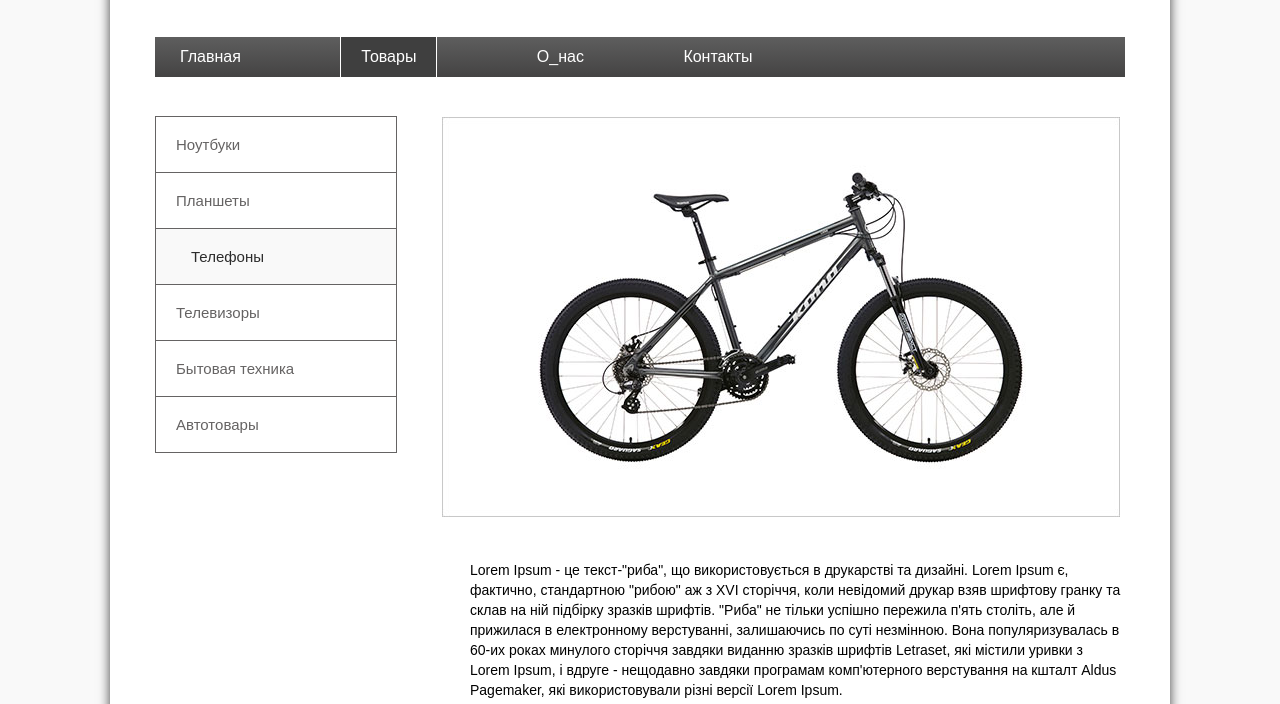
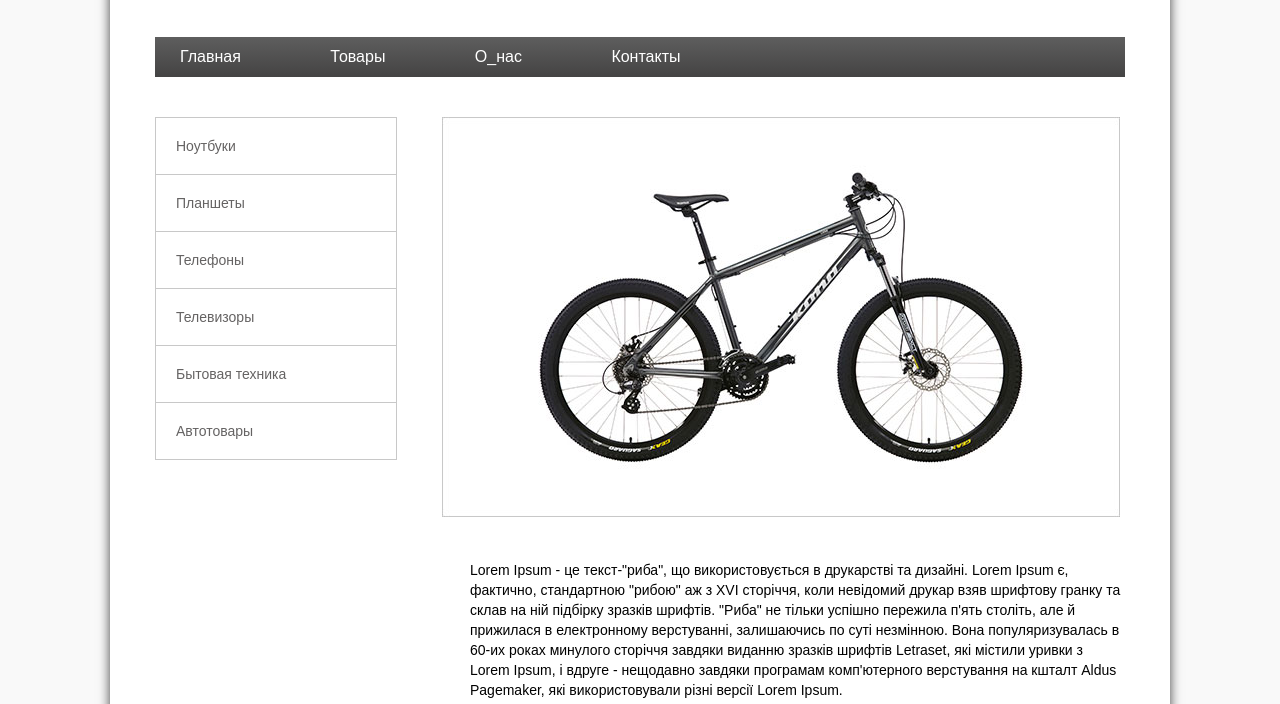
Before and after one commit to SvitlanaZh/SvitlanaZh.github.io, a plain HTML site: page index.html in a window 1280 px wide. Shown: the part 96-800 px from the top of the page. Drawn offline with Linux system fonts and the light colour scheme.

Commit message:
Changed menu and sidebar for requirement design. Added pseudo-class :hover

```diff
--- a/css/style.css
+++ b/css/style.css
@@ -8,10 +8,7 @@ a {
 }
 .wrapper {
   margin: 0 auto;
-  padding-top:  50px;
-  padding-left: 45px;
-  padding-right: 45px;
-  padding-bottom:58px;
+  padding:50px 45px 58px 45px;
   width:970px;
   background-color: #ffffff;
   -webkit-box-shadow: 0px 0px 11px 0px rgba(0,0,0,0.75);
@@ -39,7 +36,7 @@ a {
 .navigation ul li {
   display: inline-block;
   margin-left: 25px;
-  margin-right: 70px;
+  margin-right: 60px;
   }
 
 
@@ -49,43 +46,46 @@ a {
 
 }
 
-.navigation ul li:nth-child(2)  {
+.navigation ul li:hover  {
   padding-left: 20px;
   padding-right: 20px;
   background-color: #3f3f3f;
-  border-left: 1px solid white;
-  border-right: 1px solid white;
+  border-left: 1px solid #838383;
+  border-right: 1px solid #838383;
 }
 
 .sidebar {
+  border-left:1px solid #c8c8c8;
+  border-right:1px solid #c8c8c8;
+  border-bottom:1px solid #c8c8c8;
   margin-top: 40px;
   float: left;
 }
 
 .sidebar ul li{
   display: block;
-  margin-top: -1px;
   padding: 20px;
   width: 200px;
-  border: 1px solid #656363;
+  border-top: 1px solid #c8c8c8;
   text-decoration: none;
+
+  }
+.sidebar ul li a {
   color: #656363;
   font-size: 14px;
-  }
-
-.sidebar ul li a{
-    font-size: 15px;
-    color:#656363;
 }
 
-.sidebar ul li:nth-child(3) {
+
+
+.sidebar ul li:hover {
     background-color: #f9f9f9;
     text-indent: 15px;
-    }
 
-    #choose {
+}
+
+    .sidebar ul li:hover a {
       color: #2c2c2c;
-      font-size: 15px;
+      font-size: 14px;
     }
 
 
--- a/index.html
+++ b/index.html
@@ -10,7 +10,7 @@
 <body>
   <div class="wrapper">
 
-    <div class="logo"> <img src="img/logo.png"></div>
+    <div class="logo"> <img src="img/logo.png" alt="bike"></div>
 
     <nav class="navigation">
        <ul>
@@ -25,7 +25,7 @@
       <ul>
         <li><a href="#">Ноутбуки</a></li>
         <li><a href="#">Планшеты</a></li>
-        <li><a href="#" id="choose">Телефоны</a></li>
+        <li><a href="#" >Телефоны</a></li>
         <li><a href="#">Телевизоры</a></li>
         <li><a href="#">Бытовая техника</a></li>
         <li><a href="#">Автотовары</a></li>
@@ -54,7 +54,7 @@
       <li><a href="#">Товары</a></li>
       <li><a href="#">О_нас</a></li>
       <li><a href="#">Контакты</a></li>
-      <li id="copyright">2014 &copyAll rights reserved</li>
+      <li id="copyright">2014 	&#169;All rights reserved</li>
     </ul>
     </footer>
 </div>
```
